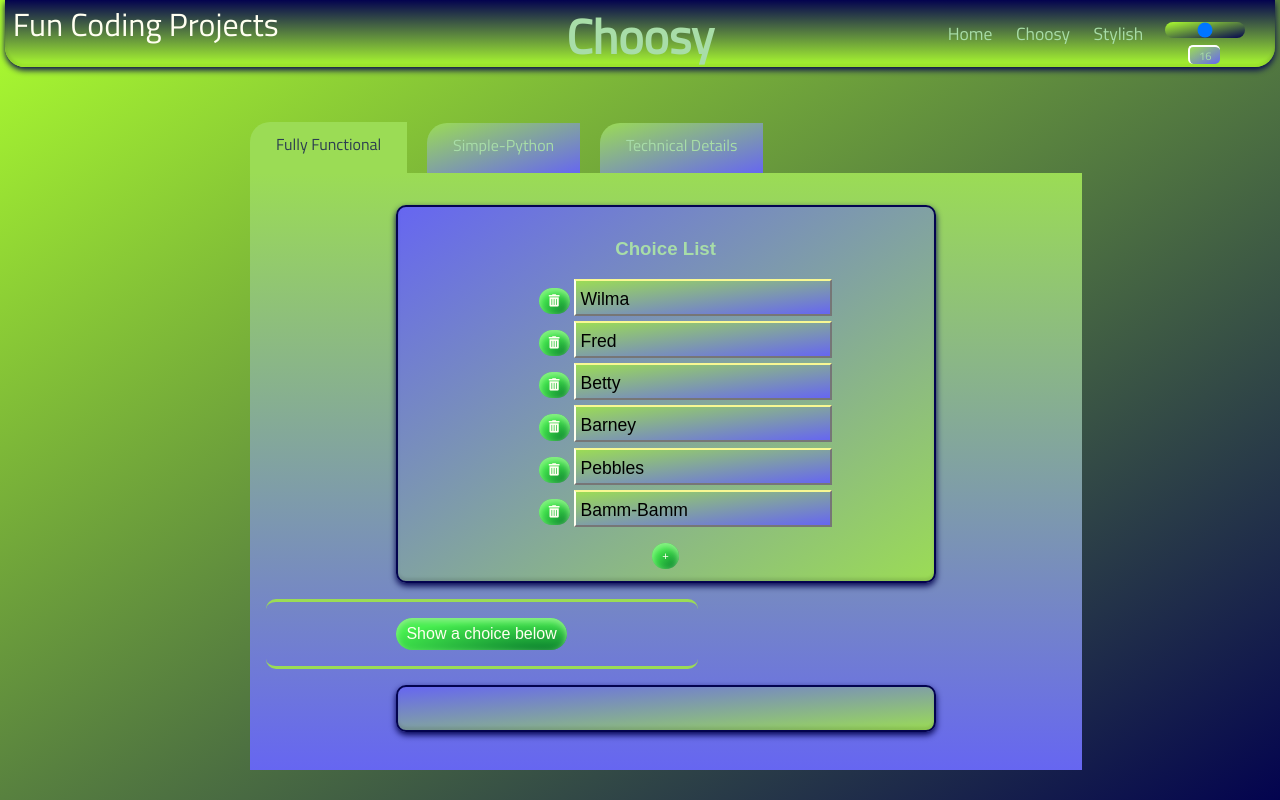
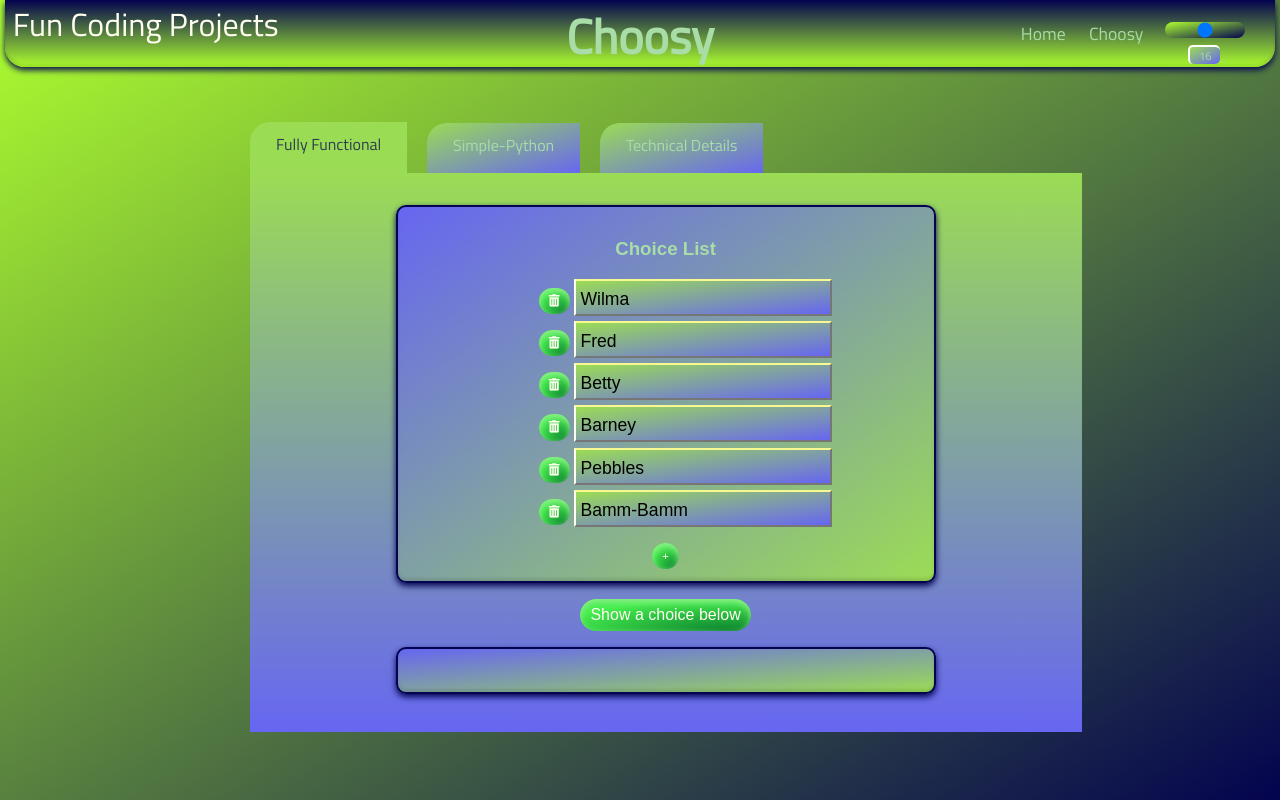
Before and after one commit to pritchardians/fun-coding-projects, a Flask app: page /choosy in a window 1280 px wide. Run offline with Flask 2, Linux system fonts and the light colour scheme; some libraries are stand-ins or nearby versions.

Commit message:
remove all but home and choosy links

```diff
--- a/templates/base.html
+++ b/templates/base.html
@@ -33,7 +33,7 @@
     <div class="nav-links">
         <a href="{{url_for('index')}}">Home</a>
         <a href="{{url_for('choosy')}}">Choosy</a>
-        <a href="{{url_for('stylish')}}">Stylish</a>
+<!--        <a href="{{url_for('stylish')}}">Stylish</a>-->
         <div class="range-container">
             <input type="range"  id="font-size-slider" min="8" max="32">
             <label for="font-size-slider" id="font-size-slider-label">16</label>
--- a/templates/choosy.html
+++ b/templates/choosy.html
@@ -22,7 +22,8 @@
             +
           </button>
         </div>
-        <div class="button-bar">
+        <!--        <div class="button-bar">-->
+        <div>
           <form class="form">
             <button
               class="button-standard"
```
